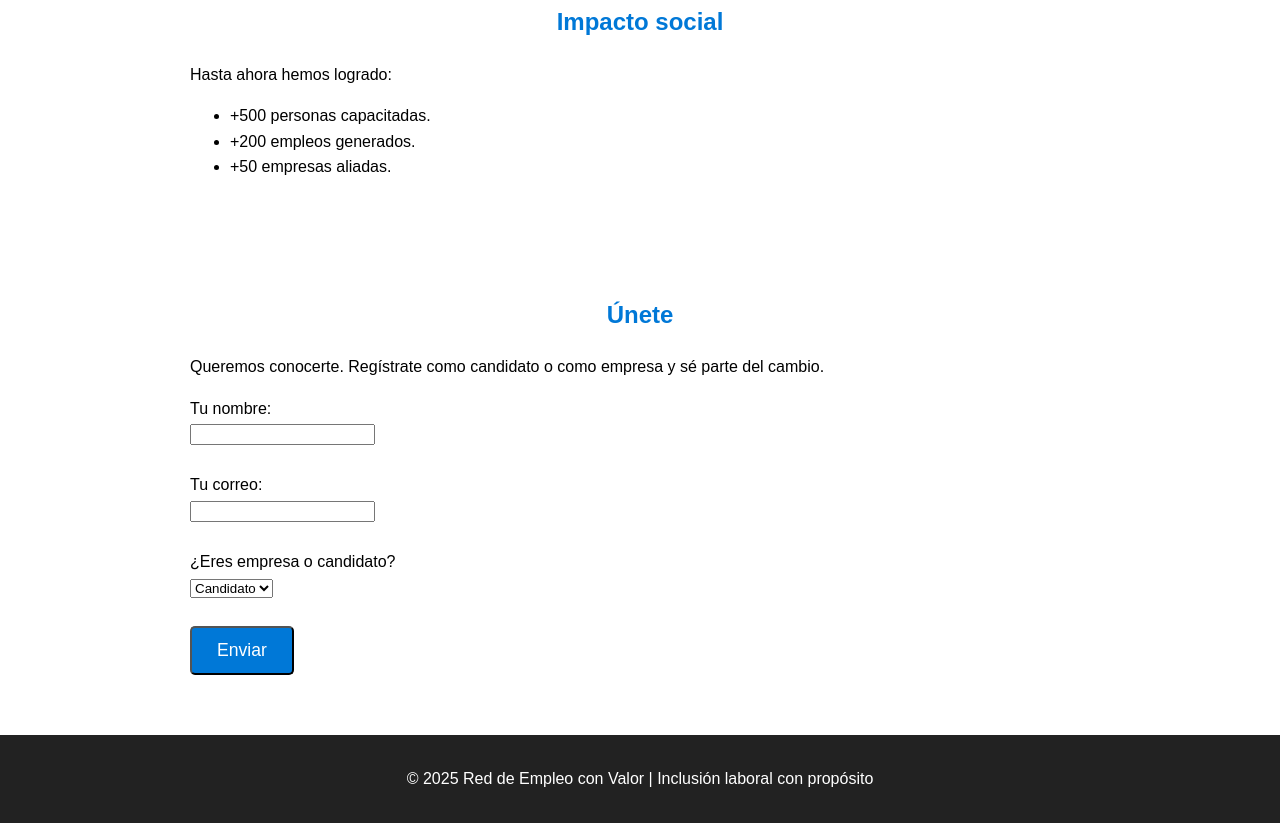
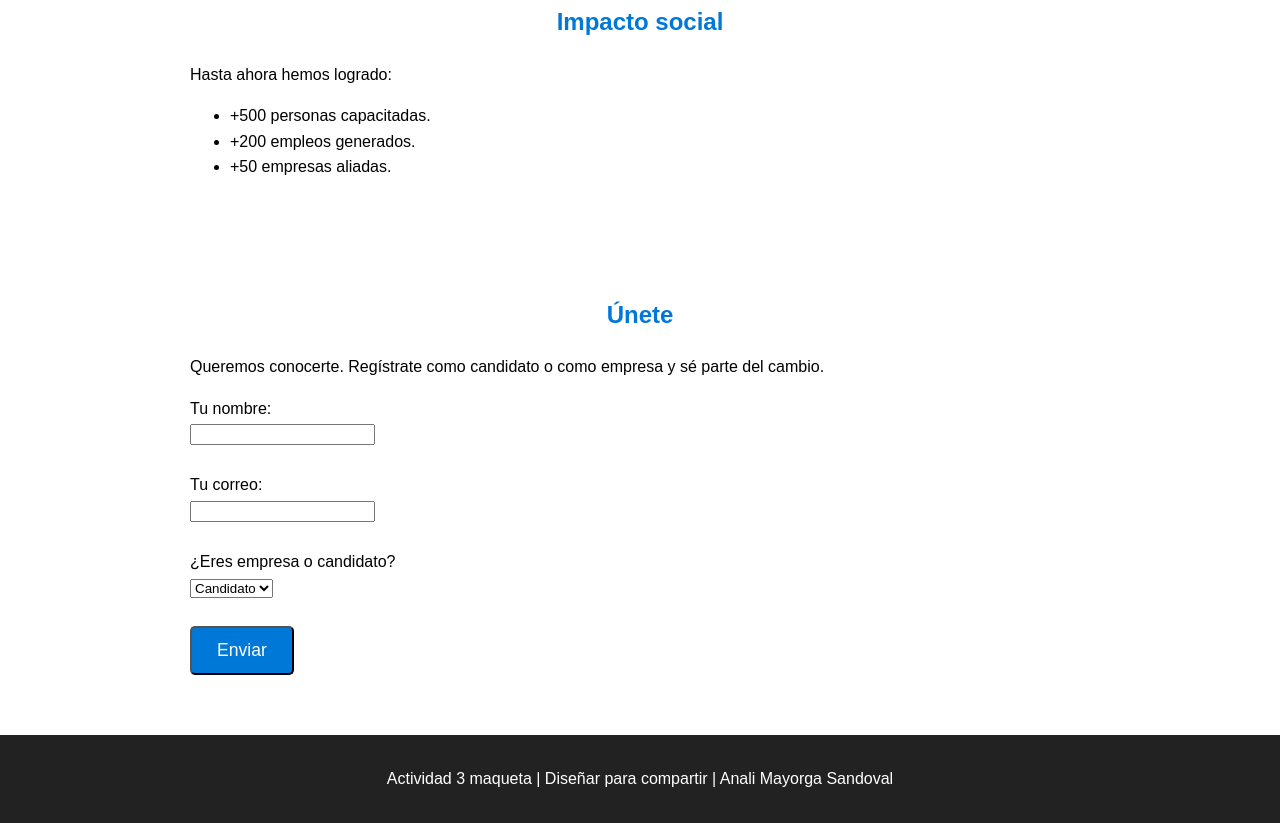
Before and after one commit to agustinrios84-spec/Red-empleo.practica-uvm, a plain HTML site: page index.html in a window 1280 px wide. Shown: the part 1144-1967 px from the top of the page. Drawn offline with Linux system fonts and the light colour scheme.

Commit message:
Update index.html

```diff
--- a/index.html
+++ b/index.html
@@ -136,7 +136,7 @@
 
   <!-- Pie de página -->
   <footer>
-    <p>© 2025 Red de Empleo con Valor | Inclusión laboral con propósito</p>
+    <p>Actividad 3 maqueta | Diseñar para compartir | Anali Mayorga Sandoval</p>
   </footer>
 
 </body>
```
